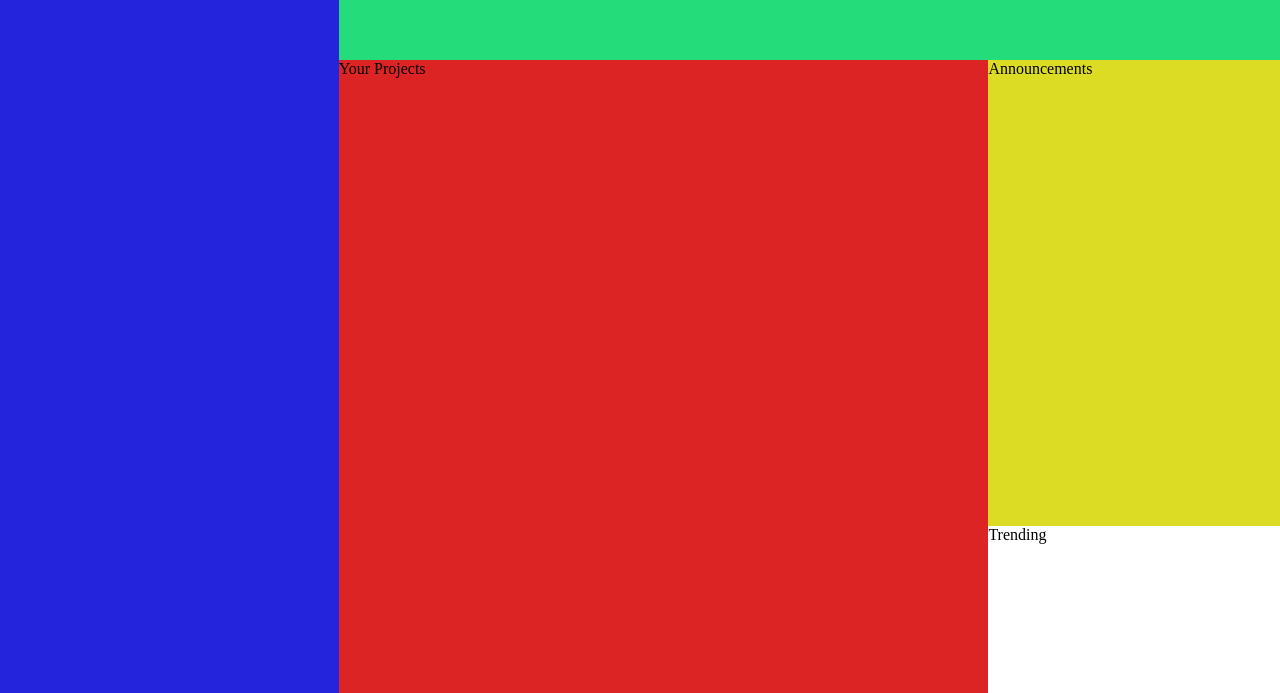
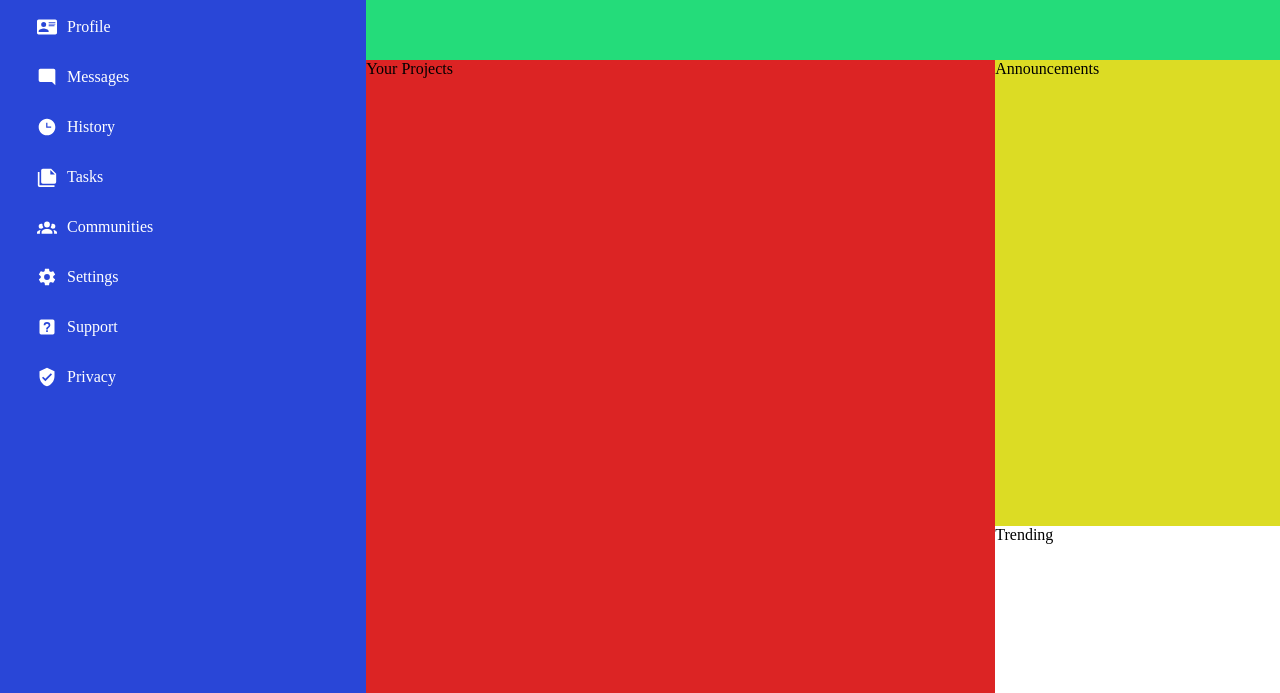
Before and after one commit to jtm2021/Dashboard, a plain HTML site: page index.html in a window 1280 px wide. Shown: the part 107-800 px from the top of the page. Drawn offline with Linux system fonts and the light colour scheme.

Commit message:
Add menu to sidebar

```diff
--- a/index.html
+++ b/index.html
@@ -13,6 +13,42 @@
             <img src="./assets/icons/sidebar-icons/view-dashboard.svg" alt="Dashboard icon.">
             <h1>Dashboard</h1>
         </div>
+        <div class="dashboard-menu">
+            <img src="./assets/icons/sidebar-icons/home.svg" alt="Home icon.">
+            <p>Home</p>
+        </div>
+        <div class="dashboard-menu">
+            <img src="./assets/icons/sidebar-icons/profile.svg" alt="Profile icon.">
+            <p>Profile</p>
+        </div>
+        <div class="dashboard-menu">
+            <img src="./assets/icons/sidebar-icons/message.svg" alt="Messages icon.">
+            <p>Messages</p>
+        </div>
+        <div class="dashboard-menu">
+            <img src="./assets/icons/sidebar-icons/history.svg" alt="History icon.">
+            <p>History</p>
+        </div>
+        <div class="dashboard-menu">
+            <img src="./assets/icons/sidebar-icons/tasks.svg" alt="Tasks icon.">
+            <p>Tasks</p>
+        </div>
+        <div class="dashboard-menu">
+            <img src="./assets/icons/sidebar-icons/communities.svg" alt="Communities icon.">
+            <p>Communities</p>
+        </div>
+        <div class="dashboard-menu">
+            <img src="./assets/icons/sidebar-icons/settings.svg" alt="Settings icon.">
+            <p>Settings</p>
+        </div>
+        <div class="dashboard-menu">
+            <img src="./assets/icons/sidebar-icons/support.svg" alt="Support icon.">
+            <p>Support</p>
+        </div>
+        <div class="dashboard-menu">
+            <img src="./assets/icons/sidebar-icons/privacy.svg" alt="Privacy icon.">
+            <p>Privacy</p>
+        </div>
     </div>
     <div class="grid-item header">Header</div>
     <div class="grid-item projects">Your Projects</div>
--- a/style.css
+++ b/style.css
@@ -15,15 +15,43 @@ body {
 
 .sidebar {
     grid-area: sidebar;
-    background-color: rgb(36, 36, 220);
+    background-color: #2946d7;
     height: 100vh;
     color: #fff;
+    padding-left: 2rem;
 }
 
-.sidebar img {
+.dashboard {
+    display: flex;
+    align-items: center;
+    gap: 10px;
+}
+
+.dashboard img {
     width: 30px;
     height: 30px;
     filter: invert(99%) sepia(100%) saturate(1%) hue-rotate(254deg) brightness(107%) contrast(100%);
+}
+
+.dashboard h1 {
+    font-size: 1.5rem;
+}
+
+.dashboard-menu {
+    display: flex;
+    align-items: center;
+    gap: 10px;
+    padding-left: 5px;
+}
+
+.dashboard-menu img {
+    width: 20px;
+    height: 20px;
+    filter: invert(99%) sepia(100%) saturate(1%) hue-rotate(254deg) brightness(107%) contrast(100%);
+}
+
+.dashboard-menu h1 {
+    font-size: 1rem;
 }
 
 /* img {
```
